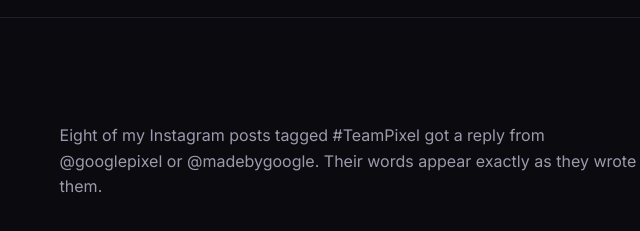
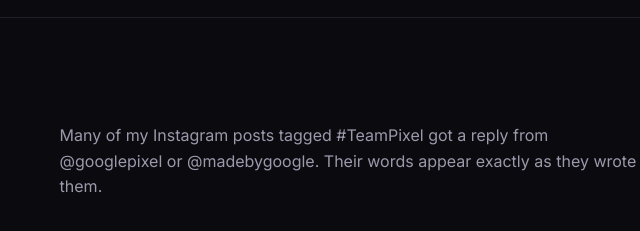
Before and after one commit to maaahmudshourov/visual_notes, a plain HTML site: page index.html in a window 1280 px wide. Shown: the part 1260-1491 px from the top of the page, 535-1175 px from the left. Drawn offline with Linux system fonts and the light colour scheme; a web font is replaced by a local one.

Commit message:
Update index.html

```diff
--- a/index.html
+++ b/index.html
@@ -184,7 +184,7 @@ dialog button:hover,dialog button:focus-visible{background:#ffffff2a}
 <section class="wrap sec" id="google" aria-labelledby="h-google">
   <div class="head">
     <h2 id="h-google">Noticed by Google</h2>
-    <p>Eight of my Instagram posts tagged #TeamPixel got a reply from @googlepixel or @madebygoogle. Their words appear exactly as they wrote them.</p>
+    <p>Many of my Instagram posts tagged #TeamPixel got a reply from @googlepixel or @madebygoogle. Their words appear exactly as they wrote them.</p>
   </div>
   <div class="gshow">
     <div class="pm" aria-label="Instagram posts on a phone">
```
